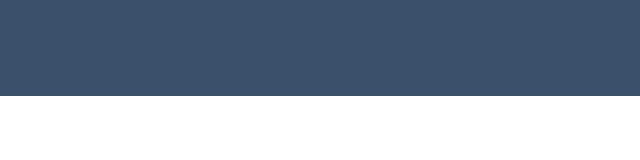
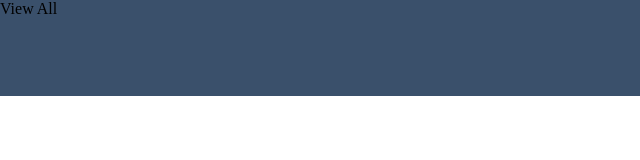
Before and after one commit to eracom-ID402/Site-Vetements, a plain HTML site: page index.html in a window 1280 px wide. Shown: the full height of the page, 0-640 px from the left. Drawn offline with Linux system fonts and the light colour scheme.

Commit message:
Update index.html

```diff
--- a/index.html
+++ b/index.html
@@ -9,7 +9,9 @@
 </head>
 <body>
     <header>
-
+        <div>
+<p> View All </p> <p></p>
+</div>
     </header>
     <main>
 
```
